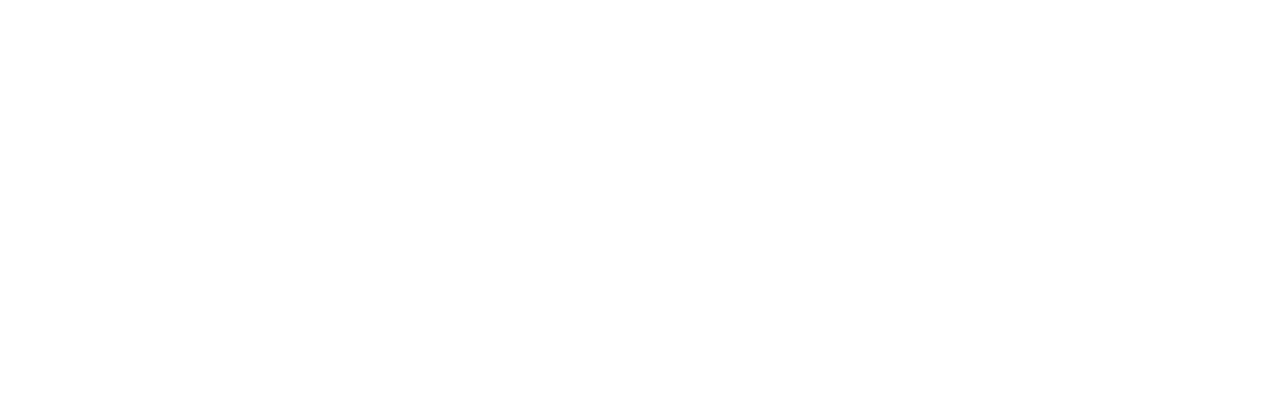
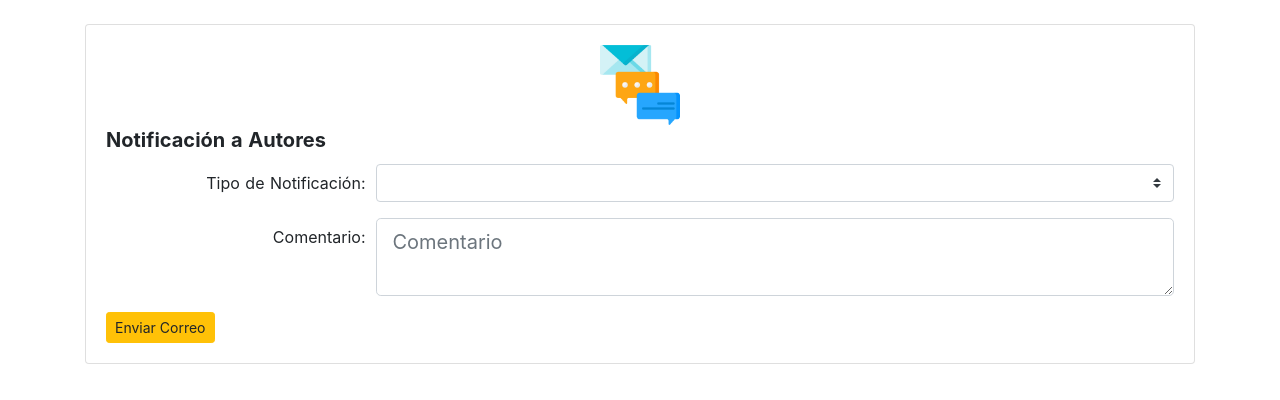
Before and after one commit to Josewp10/Editorial, a Nuxt app: page /notificaciones in a window 1280 px wide. Before the commit this address had no page. Shown: the top 400 px of the page. Built offline with nearby package versions, Linux system fonts and the light colour scheme.

Commit message:
modulonotificaciones
formulario de notificación a autores

```diff
--- a/pages/acercade.vue
+++ b/pages/acercade.vue
@@ -1,6 +1,65 @@
 <template>
-  <div>
-      <h1>Equipo Desarrollador</h1>
+  <b-container class="bv-example-row mb-6">
+    <br />
 
-  </div>
+    <h1 class="title" style="center">Equipo de Desarrolladores</h1>
+    <br>
+    <b-row cols="3">
+      <b-col>
+
+        <div>
+          <b-card no-body class="overflow-hidden" style="max-width: 540px;">
+            <b-row no-gutters>
+              <b-col md="6">
+                <b-card-img src="https://picsum.photos/400/400/?image=20" class="rounded-0"></b-card-img>
+              </b-col>
+              <b-col md="6">
+                <b-card-body title="Alejandra Álvarez Fernandez">
+                  <b-card-text>
+                   Lorem ipsum dolor sit amet consectetur adipisicing elit. Minima obcaecati laboriosam ipsum sint illo tenetur magni, molestias dolorum, odit perferendis reprehenderit recusandae ex veniam eum eius dolores modi libero minus?
+                  </b-card-text>
+                </b-card-body>
+              </b-col>
+            </b-row>
+          </b-card>
+        </div>
+      </b-col>
+      <b-col>
+        <div>
+          <b-card no-body class="overflow-hidden" style="max-width: 540px;">
+            <b-row no-gutters>
+              <b-col md="6">
+                <b-card-img src="https://picsum.photos/400/400/?image=20" class="rounded-0"></b-card-img>
+              </b-col>
+              <b-col md="6">
+                <b-card-body title="Juan  José Arroyave Serna">
+                  <b-card-text>
+                    Lorem ipsum dolor sit amet, consectetur adipisicing elit. Nesciunt voluptate maxime atque. Vitae soluta ea natus, eaque magnam animi quae saepe hic quod tempore nemo libero omnis amet corrupti minus.
+                  </b-card-text>
+                </b-card-body>
+              </b-col>
+            </b-row>
+          </b-card>
+        </div>
+      </b-col>
+      <b-col>
+        <div>
+          <b-card no-body class="overflow-hidden" style="max-width: 540px;">
+            <b-row no-gutters>
+              <b-col md="6">
+                <b-card-img src="https://picsum.photos/400/400/?image=20" class="rounded-0"></b-card-img>
+              </b-col>
+              <b-col md="6">
+                <b-card-body title="José David Marulanda Orozco">
+                  <b-card-text>
+                    Lorem ipsum dolor, sit amet consectetur adipisicing elit. Ex et quibusdam tenetur hic nobis deleniti. Modi commodi iste explicabo quos animi voluptatibus saepe alias autem, est id quaerat voluptatem sed.
+                  </b-card-text>
+                </b-card-body>
+              </b-col>
+            </b-row>
+          </b-card>
+        </div>
+      </b-col>
+    </b-row>
+  </b-container>
 </template>
--- /dev/null
+++ b/pages/notificaciones.vue
@@ -0,0 +1,38 @@
+<template>
+  <b-container class="bv-example-row mb-3">
+    <br />
+    <b-row cols="1">
+      <b-col>
+        <b-card bg-variant="link">
+          <b-img center src="@/static/images/revision.png" width="80" height="80"></b-img>
+          <b-form-group
+            label-cols-lg="3"
+            label="Notificación a Autores"
+            label-size="lg"
+            label-class="font-weight-bold pt-0"
+            class="mb-0"
+          ></b-form-group>
+          <b-form-group
+            label-cols-sm="3"
+            label="Tipo de Notificación:"
+            label-align-sm="right"
+            label-for="tipo"
+          >
+            <b-form-select></b-form-select>
+          </b-form-group>
+          <b-form-group
+            label-cols-sm="3"
+            label="Comentario:"
+            label-align-sm="right"
+            label-for="comentario"
+          >
+            <b-form-textarea id="textarea-large" size="lg" placeholder="Comentario"></b-form-textarea>
+          </b-form-group>
+
+          <b-button size="sm" class="mr-2" variant="warning">Enviar Correo</b-button>
+        </b-card>
+        <b-col></b-col>
+      </b-col>
+    </b-row>
+  </b-container>
+</template>
--- a/pages/tareas.vue
+++ b/pages/tareas.vue
@@ -48,6 +48,8 @@
               <b-button @click="actualizarTarea()" variant="primary" v-else>Actualizar Tarea</b-button>
             </b-form>
           </b-card>
+
+          <b-button href="/notificaciones" variant="primary">Comentario</b-button>
         </b-col>
         <b-col>
           <b-table striped hover :items="lista_tareas">
@@ -64,4 +66,5 @@
   </div>
 </template>
 
-<script src="C:\Users\hp\Documents\Editorial\Editorial\assets\tareas.js"/>
+
+<script src="../assets/tareas.js"/>
```
Also changed, not shown: images/study.jpg (deleted), static/images/revision.png (added).
